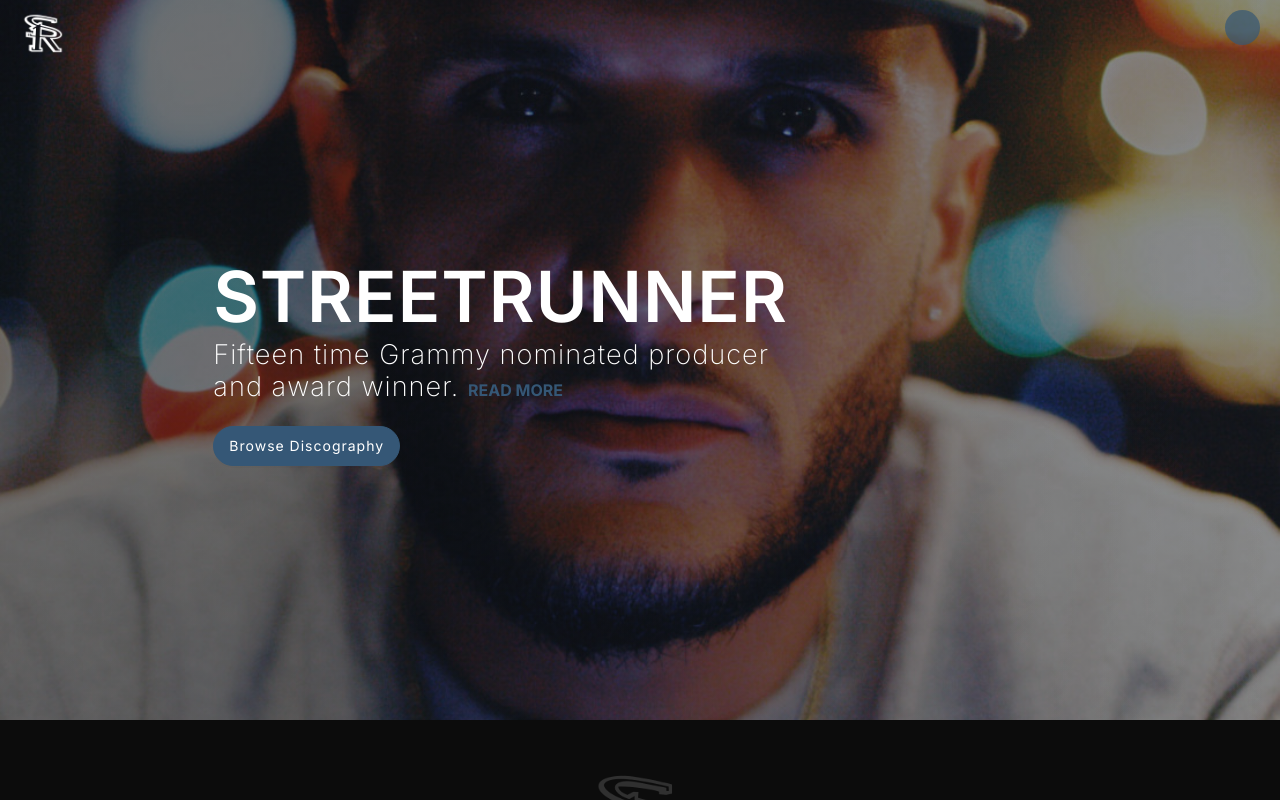
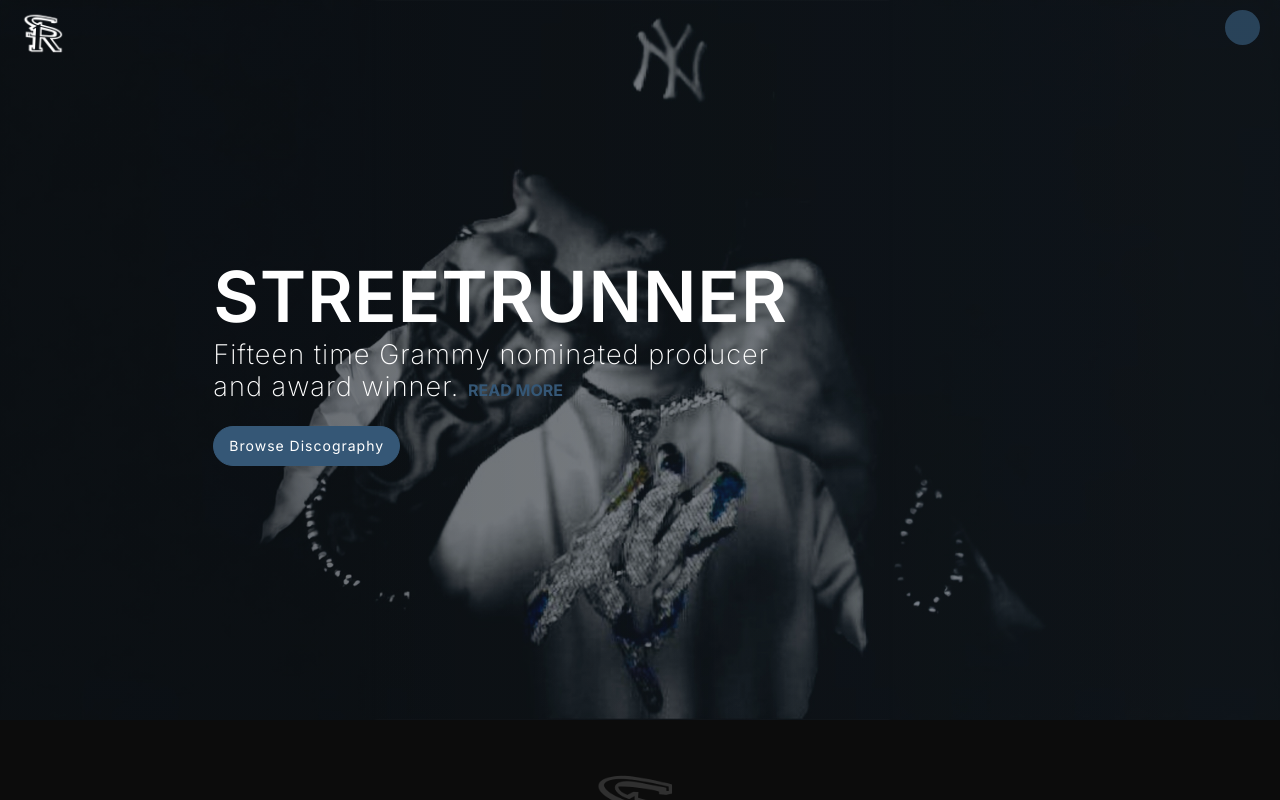
Before and after one commit to streetrunnerbeats/streetrunnerbeats-website, a React (Create React App) app: page / in a window 1280 px wide. Built offline with nearby package versions, Linux system fonts and the light colour scheme; no server answers; some icons are missing.

Commit message:
Update desktop hero photo

```diff
--- a/src/components/presentational/home_LandingSection/homeLanding.module.scss
+++ b/src/components/presentational/home_LandingSection/homeLanding.module.scss
@@ -3,7 +3,7 @@
 .LandingWrapper {
 	height: 90vh;
 	width: 100%;
-	background-image: url('../../../assets/photos/landing_2Crop.jpeg');
+	background-image: url('../../../assets/photos/landing_desktop.jpg');
 	background-size: cover;
 	background-position: center;
 	position: relative;
```
Also changed, not shown: src/assets/photos/landing_desktop.jpg (added).
